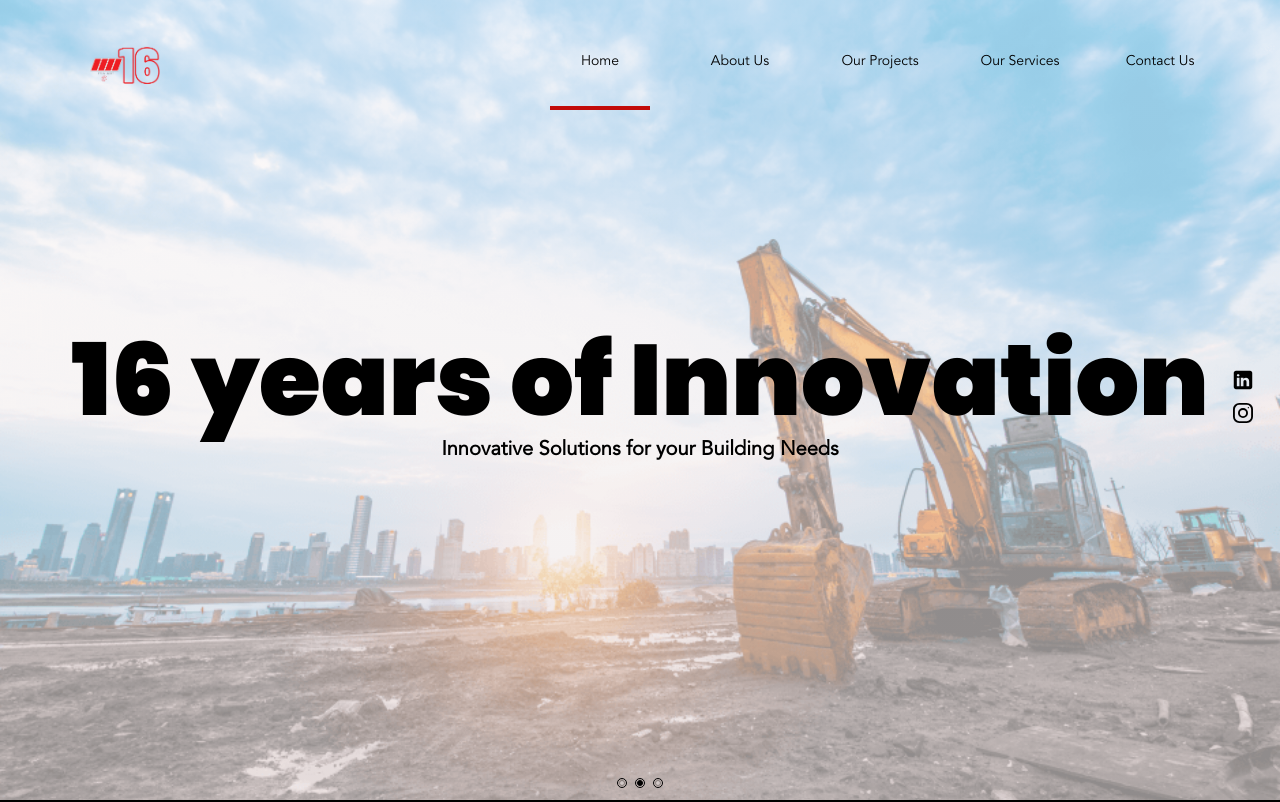
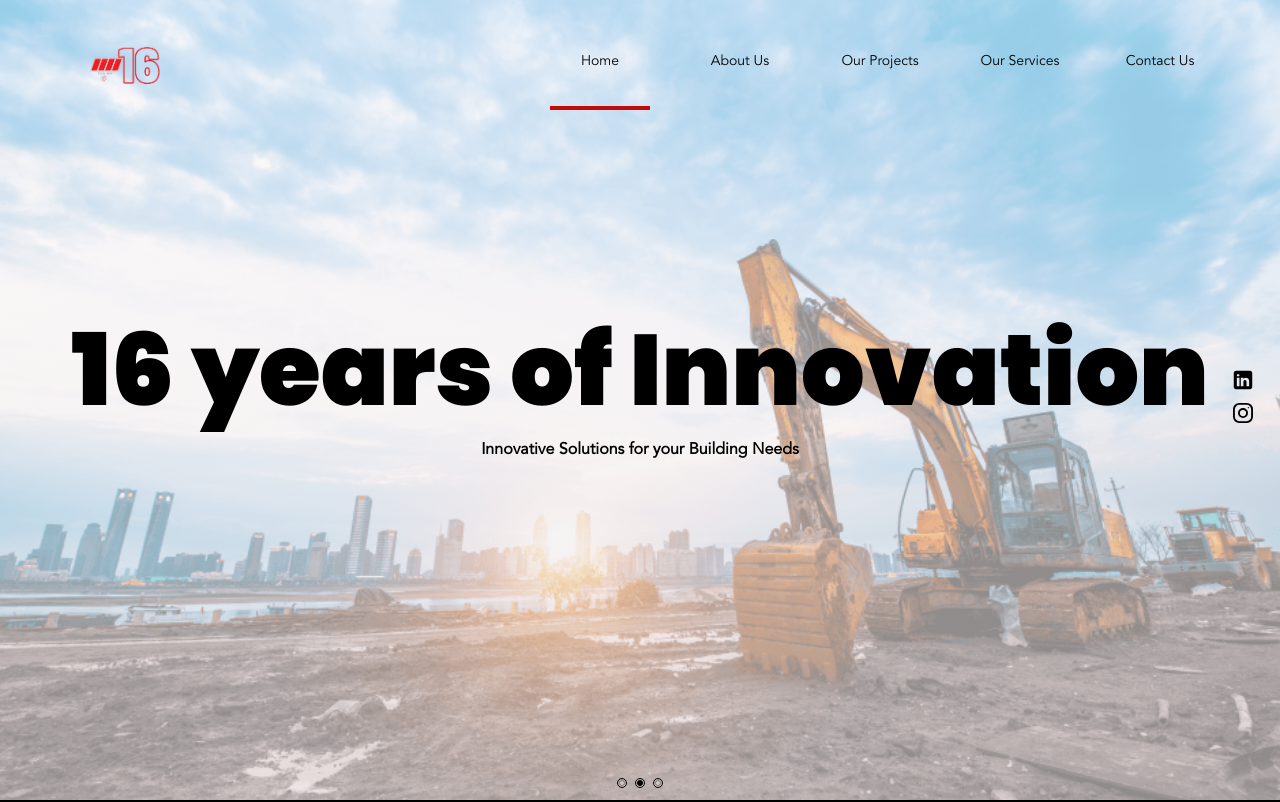
Before and after one commit to Poaadit/poa-adit, a React (Create React App) app: page / in a window 1280 px wide. Shown: the top 802 px of the page. Built offline with nearby package versions, Linux system fonts and the light colour scheme.

Commit message:
Update Home.scss

```diff
--- a/src/Pages/Home/Home.scss
+++ b/src/Pages/Home/Home.scss
@@ -39,10 +39,10 @@ $darkerorange: #c20b09ff;
       transition-duration: 0.7s;
     }
     h4 {
-      height: 40px;
+      height: 60px;
       padding: 0px;
       font-family: "Avenir";
-      font-size: 20px;
+      font-size: 16px;
       font-weight: bold;
     }
     .company_name {
```
